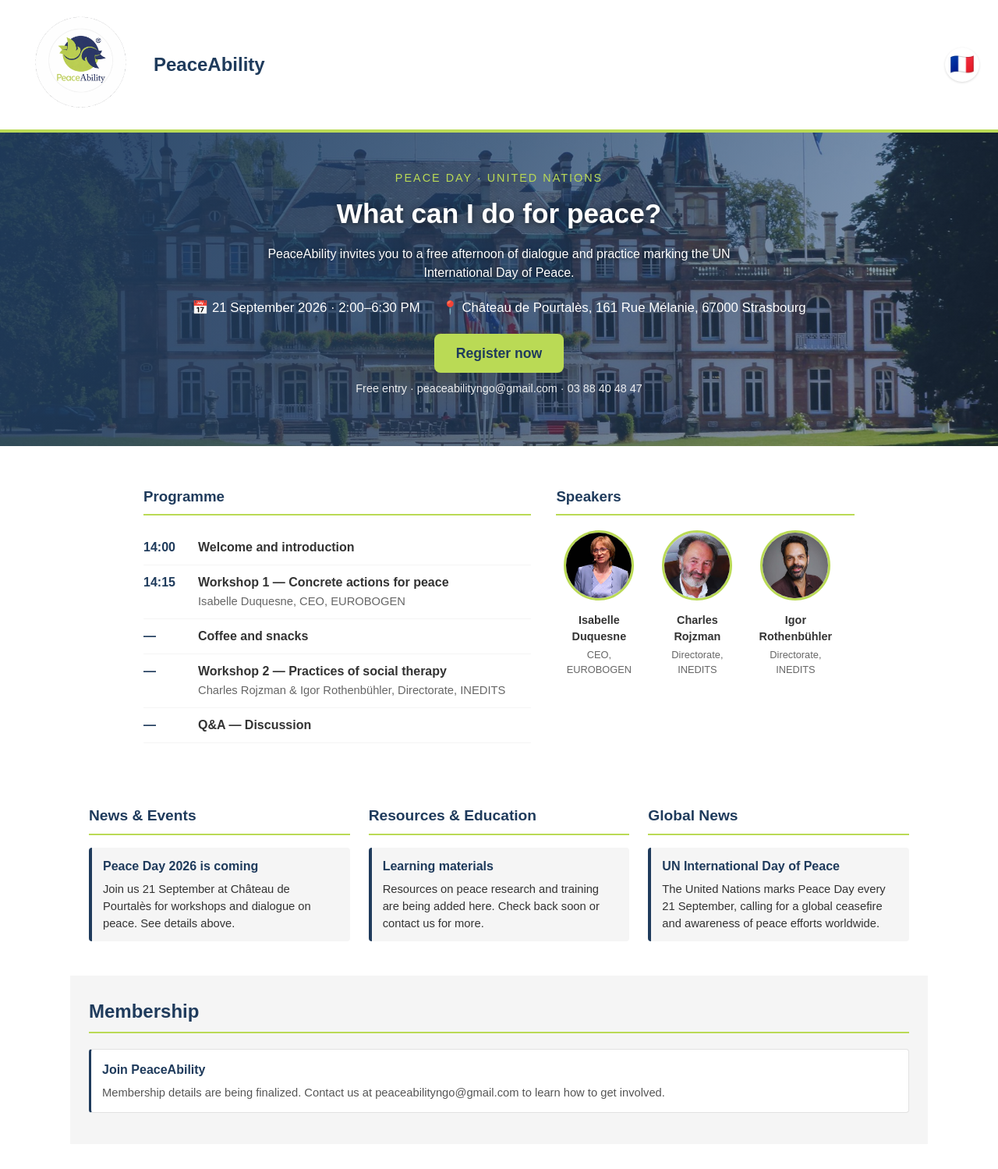
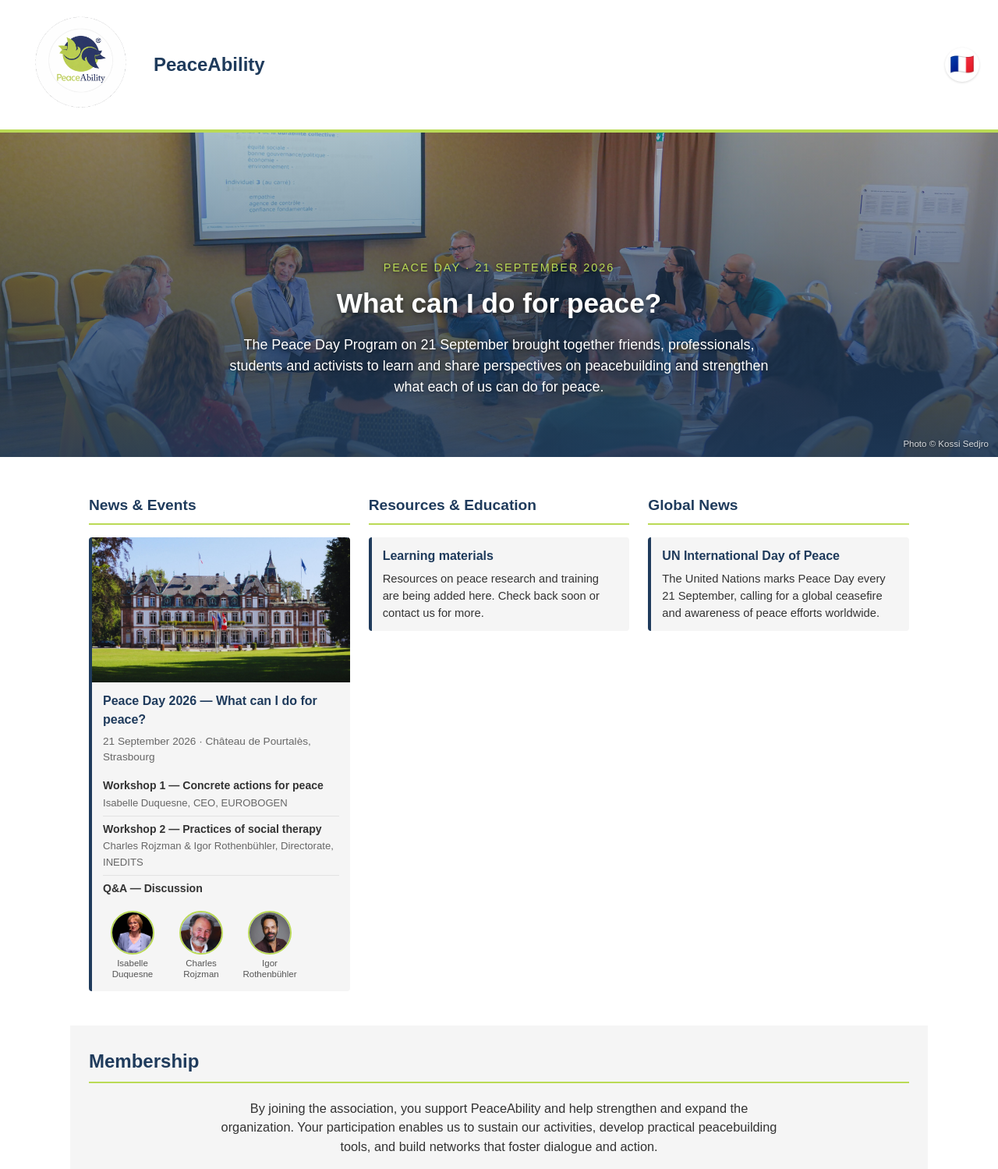
Before and after one commit to dwsmith1000/peaceability-website, a PHP site: page / in a window 1280 px wide. Shown: the top 1499 px of the page at 78% size. Run offline with PHP 8.4, Linux system fonts and the light colour scheme.

Commit message:
Peace Day 2026 recap: new banner photo, gallery, membership text
- Top banner: replace pre-event invitation (Register button, date/venue)
  with Paul's post-event summary (EN + FR) over new photo 17 (2000px, 367 KB),
  photo credit (c) Kossi Sedjro
- News & Events: event recap card with chateau photo, workshop list and
  speaker portraits (moved down from the old banner section)
- Gallery: 4 event photos, resized to 1600px + 800px (srcset), 2-col grid,
  click to enlarge, photographer credit
- Membership: intro paragraph (EN/FR); English page now uses the /en/
  Yapla portal, French page keeps /fr/
- Root index.html re-synced with en/index.html (it had drifted and was
  missing the membership embed)
- .gitignore: exclude archive/source-photos/ (full-size originals)

Co-Authored-By: Claude Opus 5.5 <noreply@anthropic.com>
Claude-Session: https://claude.ai/code/session_018yVg2CP8u3Ugw2gPKMuXJE

```diff
--- a/index.html
+++ b/index.html
@@ -19,44 +19,25 @@
 </header>
 
 <section class="event-banner">
-  <p class="event-eyebrow">Peace Day &middot; United Nations</p>
+  <p class="event-eyebrow">Peace Day &middot; 21 September 2026</p>
   <h2 class="event-title">What can I do for peace?</h2>
-  <p class="event-intro">PeaceAbility invites you to a free afternoon of dialogue and practice marking the UN International Day of Peace.</p>
-  <div class="event-meta">
-    <div>&#128197; 21 September 2026 &middot; 2:00&ndash;6:30 PM</div>
-    <div>&#128205; Château de Pourtalès, 161 Rue Mélanie, 67000 Strasbourg</div>
-  </div>
-  <a class="event-cta" href="https://docs.google.com/forms/d/e/1FAIpQLSfGmNDVe-TulFsLpZ8DWcO5vkOJVCscPQqaGtksFbQz3Zua1g/viewform?usp=dialog" target="_blank" rel="noopener noreferrer">Register now</a>
-  <p class="event-register-note">Free entry &middot; peaceabilityngo@gmail.com &middot; 03 88 40 48 47</p>
+  <p class="event-intro">The Peace Day Program on 21 September brought together friends, professionals, students and activists to learn and share perspectives on peacebuilding and strengthen what each of us can do for peace.</p>
+  <p class="banner-credit">Photo &copy; Kossi Sedjro</p>
 </section>
-
-<div class="event-details">
-  <div class="event-agenda">
-    <h3>Programme</h3>
-    <ul>
-      <li><span class="agenda-time">14:00</span><span class="agenda-text"><strong>Welcome and introduction</strong></span></li>
-      <li><span class="agenda-time">14:15</span><span class="agenda-text"><strong>Workshop 1 &mdash; Concrete actions for peace</strong><em>Isabelle Duquesne, CEO, EUROBOGEN</em></span></li>
-      <li><span class="agenda-time">&mdash;</span><span class="agenda-text"><strong>Coffee and snacks</strong></span></li>
-      <li><span class="agenda-time">&mdash;</span><span class="agenda-text"><strong>Workshop 2 &mdash; Practices of social therapy</strong><em>Charles Rojzman &amp; Igor Rothenbühler, Directorate, INEDITS</em></span></li>
-      <li><span class="agenda-time">&mdash;</span><span class="agenda-text"><strong>Q&amp;A &mdash; Discussion</strong></span></li>
-    </ul>
-  </div>
-  <div class="event-speakers">
-    <h3>Speakers</h3>
-    <div class="speaker-grid">
-      <div class="speaker-card"><img src="/images/speaker-duquesne.jpg" alt="Isabelle Duquesne" /><p class="speaker-name">Isabelle Duquesne</p><p class="speaker-role">CEO, EUROBOGEN</p></div>
-      <div class="speaker-card"><img src="/images/speaker-rojzman.jpg" alt="Charles Rojzman" /><p class="speaker-name">Charles Rojzman</p><p class="speaker-role">Directorate, INEDITS</p></div>
-      <div class="speaker-card"><img src="/images/speaker-rothenbuhler.jpg" alt="Igor Rothenbühler" /><p class="speaker-name">Igor Rothenbühler</p><p class="speaker-role">Directorate, INEDITS</p></div>
-    </div>
-  </div>
-</div>
 
 <div class="three-column">
   <div>
     <h2>News &amp; Events</h2>
-    <div class="item">
-      <h4>Peace Day 2026 is coming</h4>
-      <p>Join us 21 September at Château de Pourtalès for workshops and dialogue on peace. See details above.</p>
+    <div class="item news-event">
+      <img class="news-event-img" src="/images/event-chateau.jpg" alt="Château de Pourtalès, Strasbourg" loading="lazy" />
+      <h4>Peace Day 2026 &mdash; What can I do for peace?</h4>
+      <p class="news-event-meta">21 September 2026 &middot; Château de Pourtalès, Strasbourg</p>
+      <ul class="news-event-programme">
+        <li><strong>Workshop 1 &mdash; Concrete actions for peace</strong><span>Isabelle Duquesne, CEO, EUROBOGEN</span></li>
+        <li><strong>Workshop 2 &mdash; Practices of social therapy</strong><span>Charles Rojzman &amp; Igor Rothenbühler, Directorate, INEDITS</span></li>
+        <li><strong>Q&amp;A &mdash; Discussion</strong></li>
+      </ul>
+      <div class="news-speakers"><div class="news-speaker"><img src="/images/speaker-duquesne.jpg" alt="Isabelle Duquesne" loading="lazy" /><span>Isabelle Duquesne</span></div><div class="news-speaker"><img src="/images/speaker-rojzman.jpg" alt="Charles Rojzman" loading="lazy" /><span>Charles Rojzman</span></div><div class="news-speaker"><img src="/images/speaker-rothenbuhler.jpg" alt="Igor Rothenbühler" loading="lazy" /><span>Igor Rothenbühler</span></div></div>
     </div>
   </div>
   <div>
@@ -77,16 +58,23 @@
 
 <div class="section-row alt">
   <h2>Membership</h2>
+  <p class="membership-intro">By joining the association, you support PeaceAbility and help strengthen and expand the organization. Your participation enables us to sustain our activities, develop practical peacebuilding tools, and build networks that foster dialogue and action.</p>
   <div class="grid">
-    <div class="card"><h4>Join PeaceAbility</h4><p>Membership details are being finalized. Contact us at peaceabilityngo@gmail.com to learn how to get involved.</p></div>
+    <div class="membership-embed-wrap">
+      <iframe class="membership-embed" src="https://peace-ability.s2.yapla.com/en/espace-membres" title="PeaceAbility Membership Portal" loading="lazy"></iframe>
+    </div>
   </div>
 </div>
 
 <div class="section-row">
   <h2>Gallery</h2>
-  <div class="grid">
-    <div class="card"><h4>Photos coming soon</h4><p>Photos from our events and workshops will be posted here after Peace Day 2026.</p></div>
+  <div class="gallery-grid">
+    <a href="/images/gallery-peace-day-2026-37.jpg" target="_blank" rel="noopener"><img src="/images/gallery-peace-day-2026-37-800.jpg" srcset="/images/gallery-peace-day-2026-37-800.jpg 800w, /images/gallery-peace-day-2026-37.jpg 1600w" sizes="(max-width: 600px) 100vw, 540px" width="800" height="450" alt="Speaker presenting &ldquo;Diplomats for Peace&rdquo; to the Peace Day audience" loading="lazy" /></a>
+    <a href="/images/gallery-peace-day-2026-66.jpg" target="_blank" rel="noopener"><img src="/images/gallery-peace-day-2026-66-800.jpg" srcset="/images/gallery-peace-day-2026-66-800.jpg 800w, /images/gallery-peace-day-2026-66.jpg 1600w" sizes="(max-width: 600px) 100vw, 540px" width="800" height="450" alt="Participants in a small-group discussion" loading="lazy" /></a>
+    <a href="/images/gallery-peace-day-2026-75.jpg" target="_blank" rel="noopener"><img src="/images/gallery-peace-day-2026-75-800.jpg" srcset="/images/gallery-peace-day-2026-75-800.jpg 800w, /images/gallery-peace-day-2026-75.jpg 1600w" sizes="(max-width: 600px) 100vw, 540px" width="800" height="450" alt="Discussion circle during a Peace Day workshop" loading="lazy" /></a>
+    <a href="/images/gallery-peace-day-2026-95.jpg" target="_blank" rel="noopener"><img src="/images/gallery-peace-day-2026-95-800.jpg" srcset="/images/gallery-peace-day-2026-95-800.jpg 800w, /images/gallery-peace-day-2026-95.jpg 1600w" sizes="(max-width: 600px) 100vw, 540px" width="800" height="450" alt="Participants during an interactive group activity" loading="lazy" /></a>
   </div>
+  <p class="gallery-credit">Peace Day, 21 September 2026 &middot; Photos &copy; Kossi Sedjro &middot; Click a photo to enlarge</p>
 </div>
 
 <div class="section-row alt">
--- a/styles.css
+++ b/styles.css
@@ -16,10 +16,10 @@ header{display:flex;align-items:center;justify-content:space-between;background:
 .lang-toggle .flag-link:hover{transform:scale(1.06);}
 
 /* Event banner */
-.event-banner{background-image:linear-gradient(115deg, rgba(31,59,92,0.94) 0%, rgba(31,59,92,0.72) 45%, rgba(31,59,92,0.35) 100%), url('/images/event-chateau.jpg');background-size:cover;background-position:center;color:var(--color-white);padding:48px 24px;text-align:center;}
-.event-eyebrow{text-transform:uppercase;letter-spacing:2px;font-size:0.9rem;color:var(--color-lime);margin:0 0 8px;}
+.event-banner{position:relative;background-image:linear-gradient(180deg, rgba(31,59,92,0.30) 0%, rgba(31,59,92,0.55) 45%, rgba(31,59,92,0.88) 100%), url('/images/hero-peace-day-2026.jpg');background-size:cover;background-position:center 40%;color:var(--color-white);min-height:clamp(340px, 52vh, 560px);padding:48px 24px 56px;text-align:center;display:flex;flex-direction:column;justify-content:flex-end;align-items:center;}
+.event-eyebrow{text-shadow:0 1px 4px rgba(0,0,0,0.75);text-transform:uppercase;letter-spacing:2px;font-size:0.9rem;color:var(--color-lime);margin:0 0 8px;}
 .event-title{font-size:2.2rem;margin:0 0 14px;text-shadow:0 2px 8px rgba(0,0,0,0.6);}
-.event-intro{max-width:640px;margin:0 auto 20px;text-shadow:0 1px 4px rgba(0,0,0,0.5);}
+.event-intro{max-width:720px;font-size:1.12rem;margin:0 auto 20px;text-shadow:0 1px 4px rgba(0,0,0,0.5);}
 .event-meta{display:flex;justify-content:center;gap:28px;flex-wrap:wrap;margin-bottom:20px;font-size:1.05rem;}
 .event-cta{display:inline-block;background:var(--color-lime);color:var(--color-navy);font-weight:bold;padding:12px 28px;border-radius:8px;text-decoration:none;font-size:1.1rem;}
 .event-register-note{margin-top:10px;font-size:0.9rem;opacity:0.9;}
@@ -88,3 +88,31 @@ footer{background:var(--color-navy);color:var(--color-white);text-align:center;p
   border:0;
   margin:0 auto;
 }
+
+/* Banner photo credit */
+.banner-credit{position:absolute;right:12px;bottom:8px;margin:0;font-size:0.72rem;opacity:0.8;text-shadow:0 1px 3px rgba(0,0,0,0.7);}
+
+/* News & Events: Peace Day 2026 recap card */
+.three-column .news-event{padding:0 0 14px;overflow:hidden;}
+.news-event-img{display:block;width:100%;aspect-ratio:16/9;object-fit:cover;margin-bottom:12px;}
+.three-column .news-event h4,.news-event-meta,.news-event-programme,.news-speakers{margin-left:14px;margin-right:14px;}
+.three-column .news-event p.news-event-meta{font-size:0.85rem;color:#666;margin:0 14px 10px;}
+.news-event-programme{list-style:none;padding:0;margin-top:0;margin-bottom:12px;font-size:0.88rem;}
+.news-event-programme li{padding:6px 0;border-bottom:1px solid #e2e2e2;}
+.news-event-programme li:last-child{border-bottom:none;}
+.news-event-programme strong{display:block;color:var(--color-dark-gray);}
+.news-event-programme span{color:#666;font-size:0.82rem;}
+.news-speakers{display:flex;gap:12px;flex-wrap:wrap;}
+.news-speaker{display:flex;flex-direction:column;align-items:center;width:76px;text-align:center;font-size:0.72rem;line-height:1.25;color:#555;}
+.news-speaker img{width:56px;height:56px;border-radius:50%;object-fit:cover;border:2px solid var(--color-lime);margin-bottom:4px;}
+
+/* Gallery */
+.gallery-grid{display:grid;grid-template-columns:repeat(2,1fr);gap:16px;}
+@media(max-width:600px){.gallery-grid{grid-template-columns:1fr;}}
+.gallery-grid a{display:block;border-radius:6px;overflow:hidden;box-shadow:0 1px 4px rgba(0,0,0,0.12);}
+.gallery-grid img{display:block;width:100%;height:auto;aspect-ratio:16/9;object-fit:cover;transition:transform .25s ease;}
+.gallery-grid a:hover img{transform:scale(1.03);}
+.gallery-credit{font-size:0.8rem;color:#666;margin:12px 0 0;text-align:right;}
+
+/* Membership intro text */
+.membership-intro{max-width:720px;margin:0 auto 20px;text-align:center;font-size:1.02rem;}
```
Also changed, not shown: en/index.html (+21 -35 lines), fr/index.html (+20 -34 lines), images/gallery-peace-day-2026-37-800.jpg (added), images/gallery-peace-day-2026-37.jpg (added), images/gallery-peace-day-2026-66-800.jpg (added), images/gallery-peace-day-2026-66.jpg (added), images/gallery-peace-day-2026-75-800.jpg (added), images/gallery-peace-day-2026-75.jpg (added), images/gallery-peace-day-2026-95-800.jpg (added), images/gallery-peace-day-2026-95.jpg (added), images/hero-peace-day-2026.jpg (added), 1 other file.
